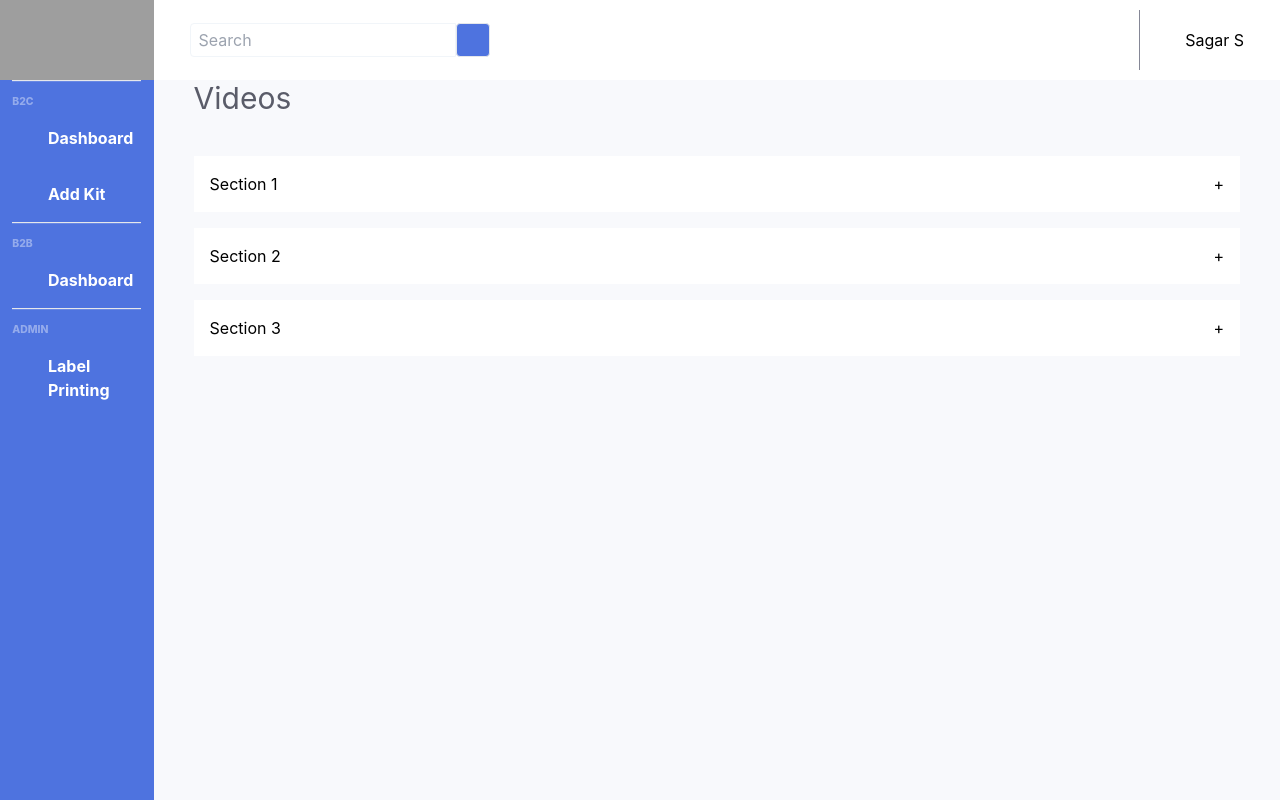
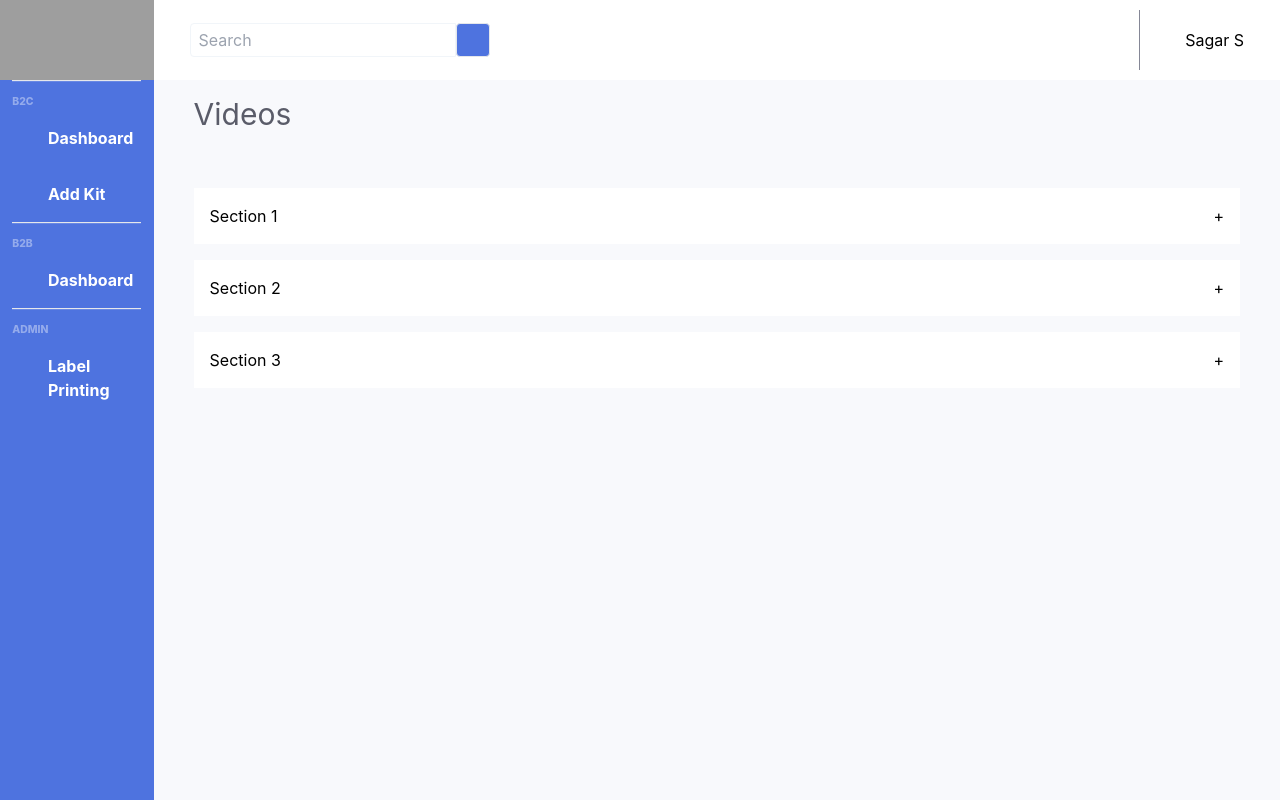
Before and after one commit to ShubhamK1616/robokidz, a React (Create React App) app in the folder robokidz/: page / in a window 1280 px wide. Built offline with nearby package versions, Linux system fonts and the light colour scheme; grey boxes are pictures that could not be loaded; some icons are missing.

Commit message:
Accordion updated

```diff
--- a/robokidz/src/Components/Accordion.jsx
+++ b/robokidz/src/Components/Accordion.jsx
@@ -4,7 +4,7 @@ const Accordion = ({ title, content }) => {
   const [isActive, setIsActive] = useState(false);
 
   return (
-    <div className="accordion-item gap-y-4">
+    <div className="accordion-item gap-y-4 bg-[#f8f9fc]">
       <div className="accordion-title" onClick={() => setIsActive(!isActive)}>
         <div>{title}</div>
         <div>{isActive ? '-' : '+'}</div>
--- a/robokidz/src/Components/header.jsx
+++ b/robokidz/src/Components/header.jsx
@@ -87,7 +87,7 @@ const adminArray = [
                {/* <h1 className='flex px-8 text-3xl font-normal text-[#5a5c69]'>Videos</h1>
                <CardGrid /> */}
                <div className='flex flex-col'>
-              <h1 className='flex text-3xl font-normal text-[#5a5c69] gap-y-2'>Videos</h1>
+              <h1 className='flex text-3xl font-normal text-[#5a5c69] gap-y-2 my-4'>Videos</h1>
                {/* <div className="accordion">
                 {accordionData.map(({ title, content }) => (
                <Accordion title={title} content={content} />
```
